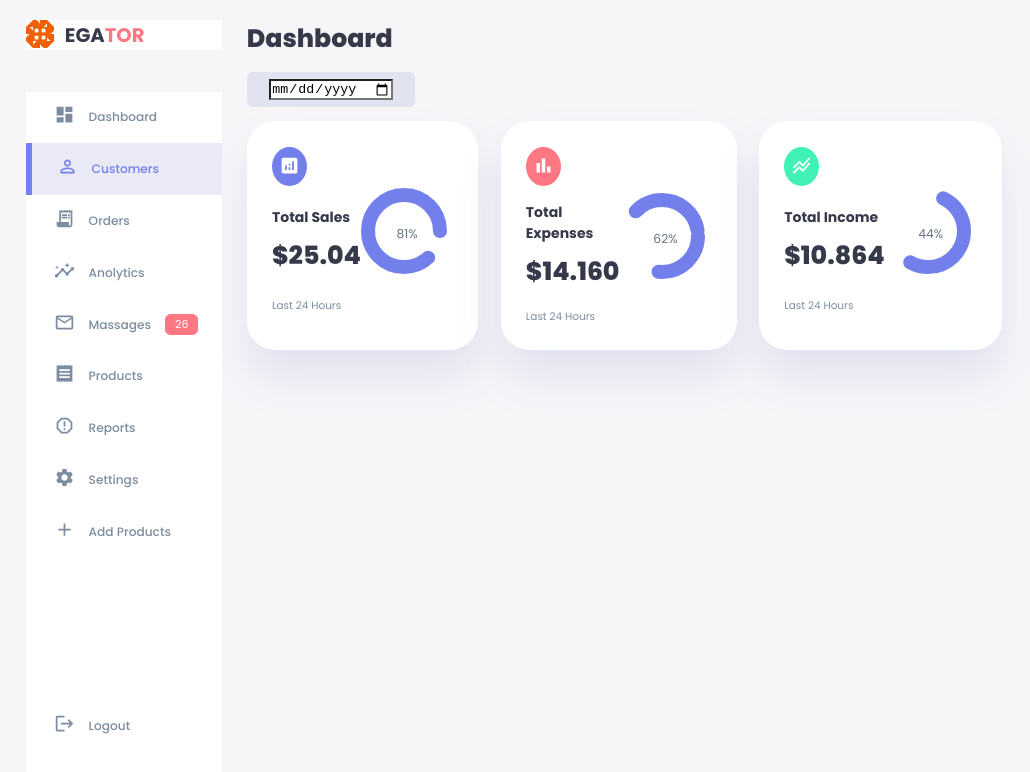
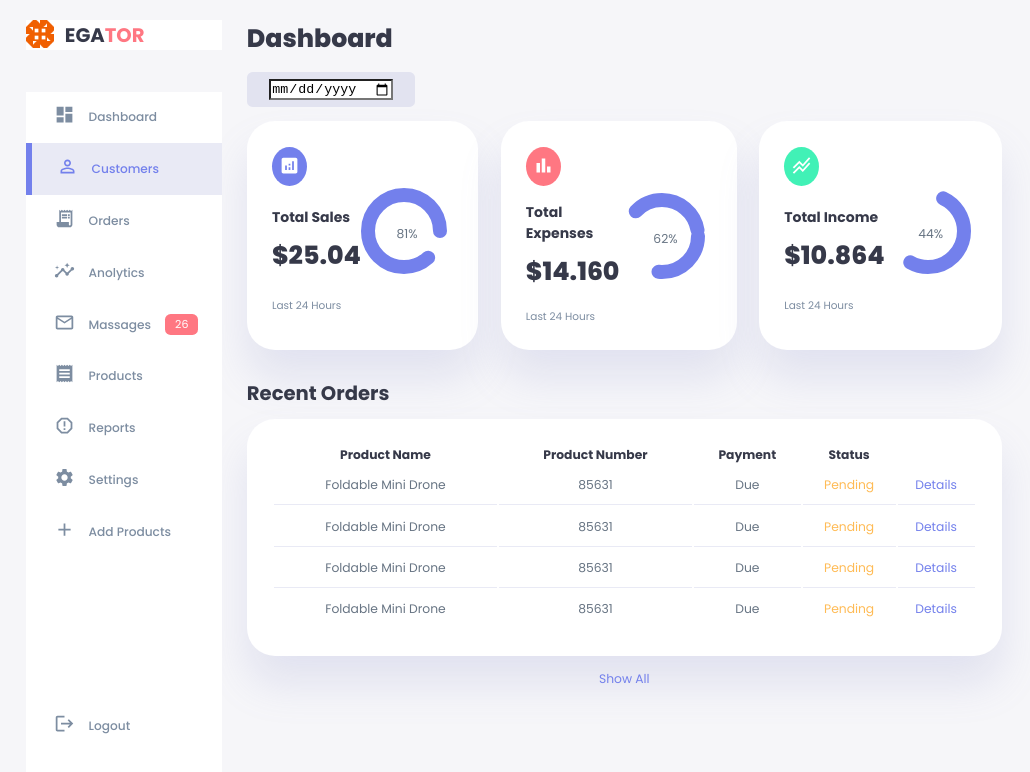
Before and after one commit to hasanalit/Egator, a React (Create React App) app: page / in a window 1280 px wide. Shown: the top 772 px of the page, without its empty margins (0-1030 px from the left). Built offline with nearby package versions, Linux system fonts and the light colour scheme.

Commit message:
main-full

```diff
--- a/src/Components/Center.jsx
+++ b/src/Components/Center.jsx
@@ -76,8 +76,57 @@ function Center() {
             </div>
             <small className="text-muted">Last 24 Hours</small>
           </div>
+          {/* END OF INCOME */}
+        </div>
+        {/* END OF INSIGHTS */}
+
+        <div className='recent-orders'>
+          <h2>Recent Orders</h2>
+          <table>
+            <thead>
+              <tr>
+                <th>Product Name</th>
+                <th>Product Number</th>
+                <th>Payment</th>
+                <th>Status</th>
+                <th></th>
+              </tr>
+            </thead>
+            <tbody>
+              <tr>
+                <td>Foldable Mini Drone</td>
+                <td>85631</td>
+                <td>Due</td>
+                <td className='warning'>Pending</td>
+                <td className='primary'>Details</td>
+              </tr>
+              <tr>
+                <td>Foldable Mini Drone</td>
+                <td>85631</td>
+                <td>Due</td>
+                <td className='warning'>Pending</td>
+                <td className='primary'>Details</td>
+              </tr>
+              <tr>
+                <td>Foldable Mini Drone</td>
+                <td>85631</td>
+                <td>Due</td>
+                <td className='warning'>Pending</td>
+                <td className='primary'>Details</td>
+              </tr>
+              <tr>
+                <td>Foldable Mini Drone</td>
+                <td>85631</td>
+                <td>Due</td>
+                <td className='warning'>Pending</td>
+                <td className='primary'>Details</td>
+              </tr>
+            </tbody>
+          </table>
+          <a href="/">Show All</a>
         </div>
       </main>
+
 
       </Wrapper>
     );
@@ -202,4 +251,55 @@ main .insights small {
   margin-top: 1.3rem;
   display: block;
 }
+
+
+
+
+//   RECENT ORDERS
+main .recent-orders {
+  margin-top: 2rem;
+}
+
+main .recent-orders h2 {
+  margin-bottom: 0.8rem;
+}
+
+main .recent-orders table {
+  background: var(--color-white);
+  width: 100%;
+  border-radius: var(--card-border-radius);
+  padding: var(--card-padding);
+  text-align: center;
+  box-shadow: var(--box-shadow);
+  transition: all 300ms ease;
+}
+
+main .recent-orders table:hover {
+  box-shadow: none;
+}
+
+main table tbody td {
+  height: 2.8rem;
+  border-bottom: 1px solid var(--color-light);
+  color: var(--color-dark-variant);
+}
+
+main table tbody tr:last-child td{
+  border: none;
+}
+
+main .recent-orders a {
+  text-align: center;
+  display: block;
+  margin: 1rem auto;
+  color: var(--color-primary)
+}
+
+main .warning {
+  color: var(--color-warning);
+}
+
+main .primary {
+  color: var(--color-primary);
+}
   `
```
